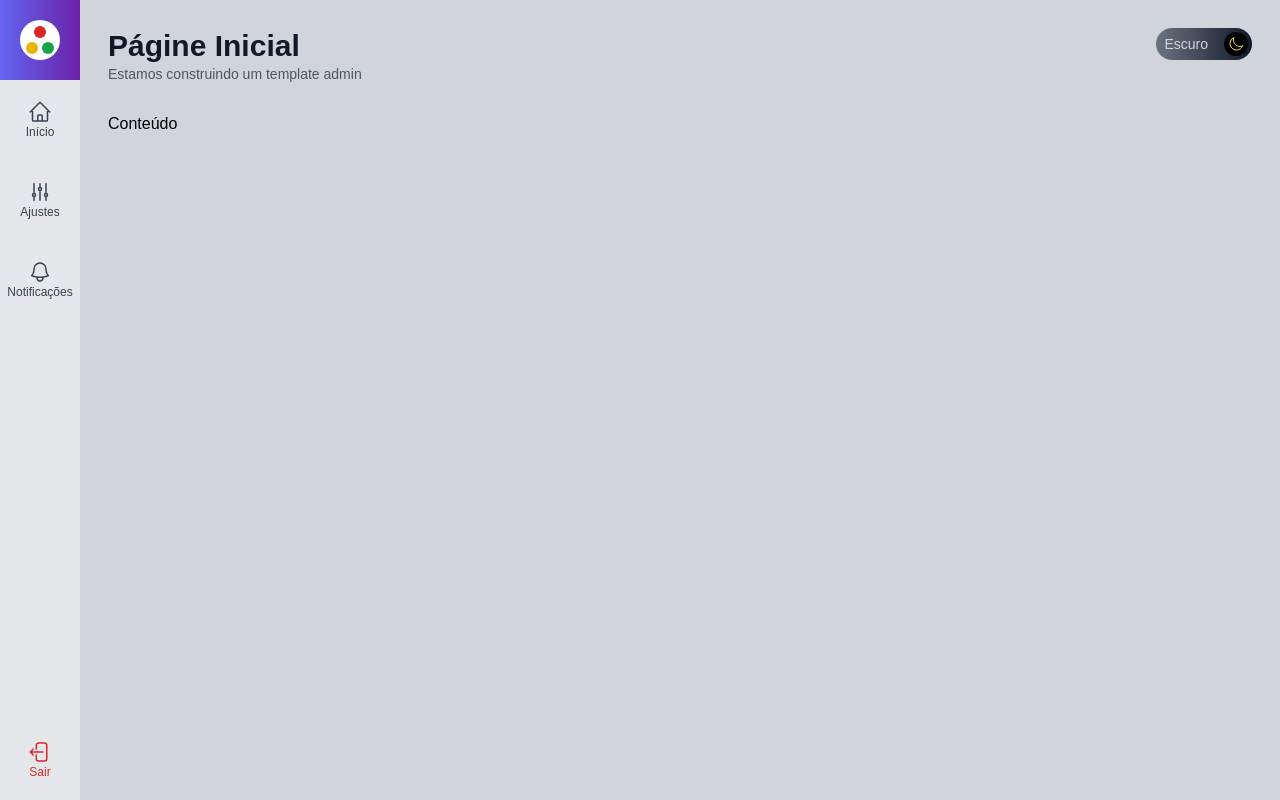
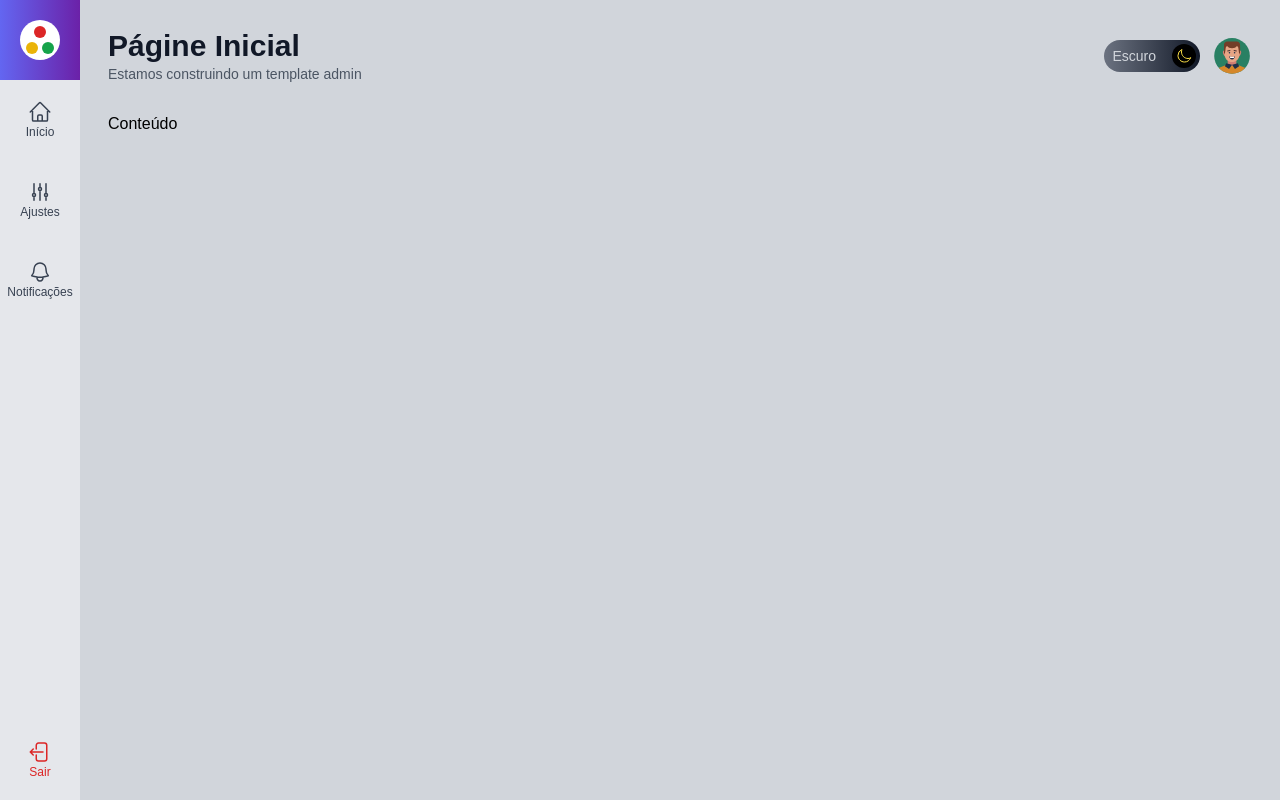
Before and after one commit to dauid64/admin_template, a Next.js app: page / in a window 1280 px wide. Built offline with nearby package versions, Linux system fonts and the light colour scheme; no server answers.

Commit message:
fix: adicionando avatar de usuário

```diff
--- /dev/null
+++ b/src/components/template/AvatarUser.tsx
@@ -0,0 +1,22 @@
+import useAuth from '@/src/data/hook/useAuth'
+import Link from 'next/link'
+
+interface AvatarUsuarioProps {
+    className?: string
+}
+
+export default function AvatarUser(props: AvatarUsuarioProps) {
+    const { usuario } = useAuth()
+    return (
+        <Link href="/perfil">
+            <img
+            src={usuario?.imagemUrl ?? '/imgs/avatar.svg'}
+            alt="Avatar do Usuário"
+            className={`
+                h-10 w-10 rounded-full cursor-pointer]
+                ${props.className}
+            `}
+            />
+        </Link>
+    )
+}
--- a/src/components/template/Header.tsx
+++ b/src/components/template/Header.tsx
@@ -1,6 +1,7 @@
 import useAppData from "@/src/data/hook/useAppData"
 import BotaoAlternarTema from "./BotaoAlternarTema"
 import Title from "./Title"
+import AvatarUser from "./AvatarUser"
 
 interface HeaderProps {
     title: string
@@ -12,8 +13,9 @@
     return(
         <div className="flex">
             <Title title={props.title} subtitle={props.subtitle}/>
-            <div className="flex flex-grow justify-end">
+            <div className="flex flex-grow justify-end items-center">
                 <BotaoAlternarTema tema={tema} alternarTema={alternarTema}/>
+                <AvatarUser className="ml-3"></AvatarUser>
             </div>
         </div>
     )
--- /dev/null
+++ b/src/pages/perfil.tsx
@@ -0,0 +1,9 @@
+import Layout from "../components/template/Layout"
+
+export default function Perfil() {
+  return (
+    <Layout title="Perfil do Usuário" subtitle="Administre as suas informações de usuário">
+      <h1>Perfil do Usuário</h1>
+    </Layout>
+  )
+}
```
Also changed, not shown: public/imgs/avatar.svg (added), public/imgs/loading.gif (added).
